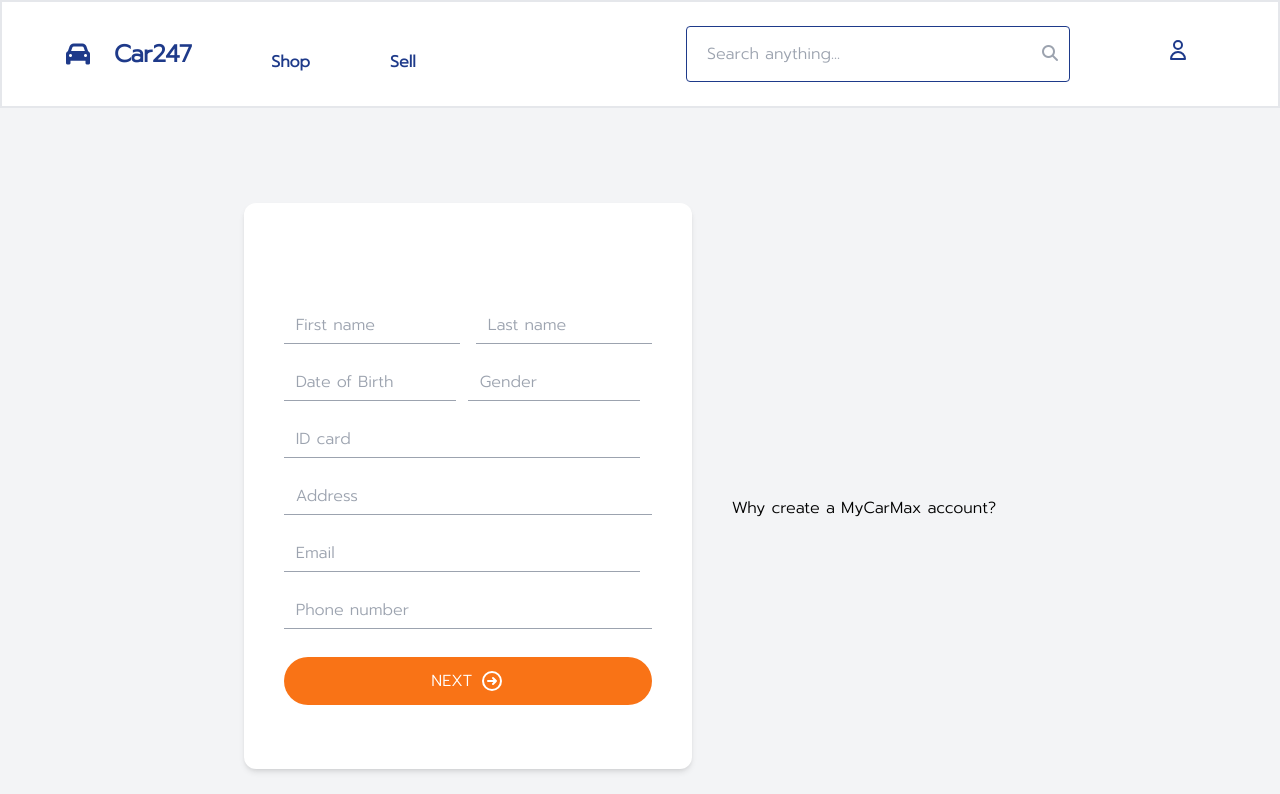
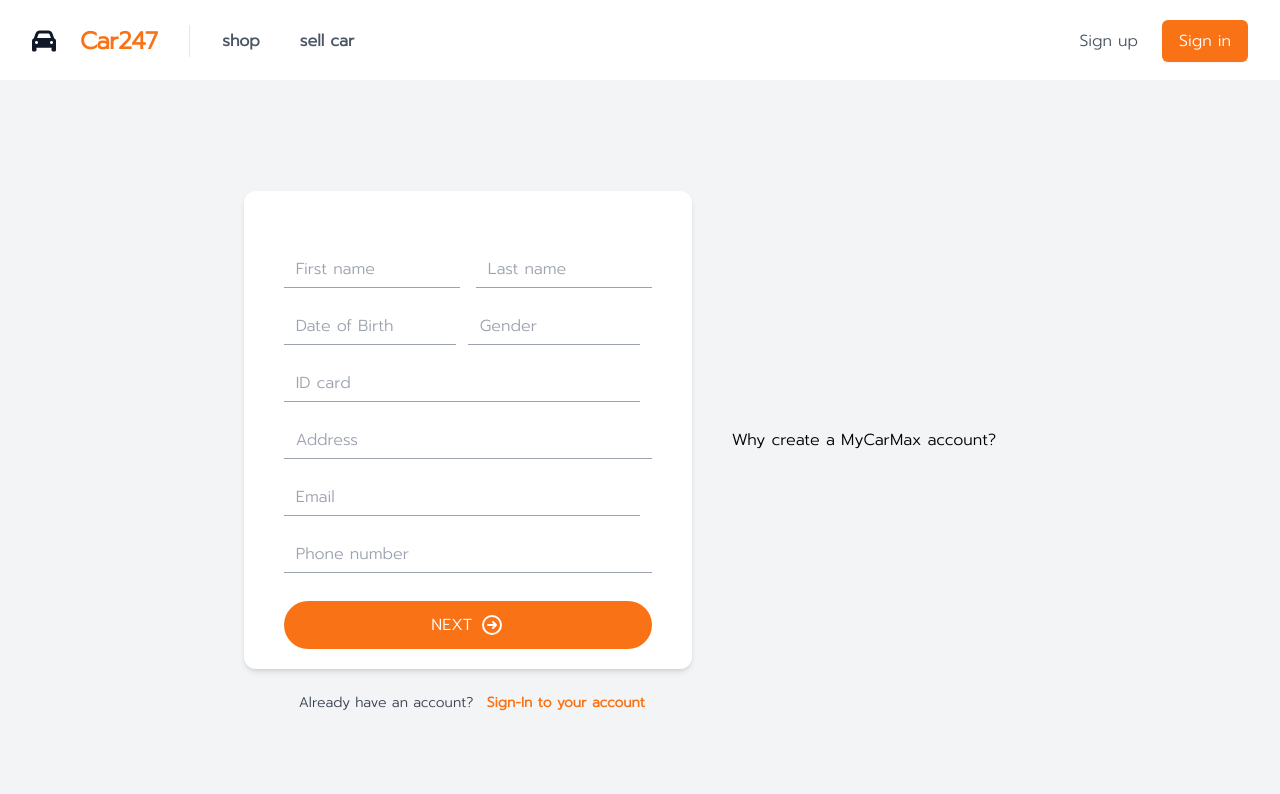
Before and after one commit to JeanTiwat-dev/Webpro_project_used-car, a Vue app in the folder project/frontend/: page /#/register in a window 1280 px wide. Shown: the top 794 px of the page. Built offline with nearby package versions, Linux system fonts and the light colour scheme.

Commit message:
modify all code

```diff
--- /dev/null
+++ b/package.json
@@ -0,0 +1,5 @@
+{
+  "devDependencies": {
+    "tailwindcss": "^3.0.24"
+  }
+}
--- a/project/frontend/src/views/Login/login.vue
+++ b/project/frontend/src/views/Login/login.vue
@@ -1,7 +1,7 @@
 <template>
   <div id="app">
     <!-- component -->
-    <div class="min-h-screen flex items-center justify-center bg-gray-100">
+    <div class="min-h-screen flex items-center justify-center bg-gray-100 pt-20">
       <!-- pic logo -->
       <div class="px-10">
         <img
--- a/project/frontend/src/views/Login/register.vue
+++ b/project/frontend/src/views/Login/register.vue
@@ -1,7 +1,7 @@
 <template>
   <div id="app">
     <!-- component -->
-    <div class="min-h-screen flex items-center justify-center bg-gray-100">
+    <div class="min-h-screen flex items-center justify-center bg-gray-100 pt-20">
       <!-- card -->
       <div>
         <div
@@ -13,9 +13,10 @@
           sm:px-6
           md:px-8
           lg:px-10
-          py-16
+          py-5
           rounded-xl
           max-w-md
+          mt-6
         "
         >
           <!-- form -->
--- a/project/frontend/src/views/Shop/shop.vue
+++ b/project/frontend/src/views/Shop/shop.vue
@@ -10,10 +10,6 @@
          <h2 class="text-lg mt-2 mb-2">Brand:</h2>
           <h2 class="text-lg mt-2 mb-2">Price:</h2>
         <p class="font-light font-mono text-sm text-gray-700 hover:text-gray-900 transition-all duration-200">BLABLA</p>
-        <div class="px-6 pt-4 pb-2">
-            <span class="inline-block bg-white border rounded-full px-3 py-1 text-sm font-semibold text-gray-700 mr-2 mb-2">#photography</span>
-            <span class="inline-block bg-white border rounded-full px-3 py-1 text-sm font-semibold text-gray-700 mr-2 mb-2">#travel</span>
-          </div>
         </div>
       </div>
 
--- a/project/frontend/src/views/components/footer.vue
+++ b/project/frontend/src/views/components/footer.vue
@@ -1,8 +1,5 @@
 <template>
-    <div class="max-w-screen-xl px-4 py-3 mx-auto overflow-hidden">
-        <div class="flex justify-center mt-8">
-
-        </div>
+    <div class="flex justify-center mt-8 max-w-screen-xl px-4 py-3 mx-auto overflow-hidden">
         <p class="text-base text-center text-gray-400">
             © 2022 Car247, Inc. All rights reserved.
         </p>
--- a/project/frontend/src/views/components/navbar.vue
+++ b/project/frontend/src/views/components/navbar.vue
@@ -1,64 +1,85 @@
 <template>
   <div class="w-full" id="app">
-        <nav
+    <section class="w-full px-8 text-gray-700 bg-white fixed top-0 h-20 z-40">
+      <div
+        class="
+          container
+          flex flex-col flex-wrap
+          items-center
+          justify-between
+          py-5
+          mx-auto
+          md:flex-row
+          max-w-7xl
+        "
+      >
+        <div class="relative flex flex-col md:flex-row">
+          <router-link
+            to="/"
             class="
               flex
               items-center
-            justify-between
-            border border-2
-            bg-white
-            p-2
-            px-10
+              mb-5
+              font-medium
+              text-gray-900
+              lg:w-auto lg:items-center lg:justify-center
+              md:mb-0
             "
           >
-        <router-link to="/">
-        <div class="flex items-center text-blue-900 m-6 mr-6">
-
-            <i class="fas fa-car mr-6 text-2xl"></i>
-            <span class="font-bold text-2xl text-blue-900 tracking-tight"
+            <span
+              class="
+                mx-auto
+                text-xl
+                font-blue-900
+                leading-none
+                text-gray-900
+                select-none
+              "
+              ><i class="fas fa-car mr-6 font-blue-900 text-2xl"></i
+            ></span>
+            <span class="font-bold text-2xl text-orange-500 tracking-tight"
               >Car247</span
             >
-        </div></router-link>
-        <div class="w-full block flex-grow flex items-center w-auto">
-            <div class="text-l flex-grow">
+          </router-link>
+          <nav
+            class="
+              flex flex-wrap
+              items-center
+              mb-5
+              text-base
+              md:mb-0 md:pl-8 md:ml-8 md:border-l md:border-gray-200
+            "
+          >
             <router-link
               to="/shop"
               class="
-                block
-                mt-4
-                inline-block
-                mt-0
-                font-semibold
-                text-blue-900
-                hover:text-blue-700
-                p-6
-                ml-8
-                focus:text-orange-500
+                mr-10
+                font-medium
+                leading-6
+                text-gray-600
+                hover:text-gray-900
+                focus:text-blue-900
               "
-                >Shop</router-link
+              ><b>shop</b></router-link
             >
             <router-link
               to="/sell"
               class="
-                block
-                mt-4
-                inline-block
-                mt-0
-                font-semibold
-                text-blue-900
-                hover:text-blue-700
-                p-6
-                ml-8
-                focus:text-orange-500
+                mr-10
+                font-medium
+                leading-6
+                text-gray-600
+                hover:text-gray-900
+                focus:text-blue-900
               "
-                >Sell</router-link
+              ><b>sell car</b></router-link
             >
+          </nav>
         </div>
-
-            <div class="relative m-2 mx-5 mr-20 items-center">
+        <!-- <div class="relative items-center">
                 <input
                 type="text"
-                class="h-14 w-96 pr-8 pl-5 rounded border border-blue-900"
+                class="h-14 w-96 pr-8 pl-5 rounded border border-gray-200 focus:outline-none focus:border-orange-200 focus:ring-1 focus:ring-orange-200"
                 placeholder="Search anything..."
                 />
                 <div class="absolute top-4 right-3">
@@ -66,79 +87,54 @@
                     class="fa fa-search text-gray-400 z-20 hover:text-gray-500"
                 ></i>
                 </div>
-            </div>
+            </div> -->
 
-            <div
-            class="dropdown inline-block relative"
-            @mouseover="menu = true"
-            @mouseleave="menu = false"
-            >
-            <div class="rounded-full">
-                <button
-                type="button"
+        <div class="inline-flex items-center ml-5 space-x-6 lg:justify-end">
+          <router-link
+            to="/register"
             class="
-                    text-blue-900
+              text-base
               font-medium
-                    rounded
-                    text-sm
-                    px-4
-                    py-4
-                    text-center
-                    mr-2
-                    mb-2
-                    mr-8
-                    hover:bg-indigo-200 hover:opacity-75 hover:rounded-full
+              leading-6
+              text-gray-600
+              whitespace-no-wrap
+              transition
+              duration-150
+              ease-in-out
+              hover:text-gray-900
             "
           >
-                <svg
-                    class="w-6 h-6"
-                    fill="none"
-                    stroke="currentColor"
-                    viewBox="0 0 24 24"
-                    xmlns="http://www.w3.org/2000/svg"
+            Sign up
+          </router-link>
+          <router-link
+            to="/login"
+            class="
+              inline-flex
+              items-center
+              justify-center
+              px-4
+              py-2
+              text-base
+              font-medium
+              leading-6
+              text-white
+              whitespace-no-wrap
+              bg-orange-500
+              border border-transparent
+              rounded-md
+              shadow-sm
+              hover:bg-orange-200
+              focus:outline-none
+              focus:ring-2
+              focus:ring-offset-2
+              focus:ring-indigo-600
+            "
           >
-                    <path
-                    stroke-linecap="round"
-                    stroke-linejoin="round"
-                    stroke-width="2"
-                    d="M16 7a4 4 0 11-8 0 4 4 0 018 0zM12 14a7 7 0 00-7 7h14a7 7 0 00-7-7z"
-                    ></path>
-                </svg>
-                </button>
-            </div>
-            <ul
-                class="
-                dropdown-menu
-                absolute
-                text-gray-700
-                right-10
-                border
-                rounded
-                drop-shadow-xl
-                z-40
-                "
-                style="width: 200px"
-                v-show="menu"
-            >
-                <li class="">
-                <router-link to="/login"
-                    class="
-                    rounded-t
-                    bg-white
-                    hover:bg-gray-200
-                    py-2
-                    px-4
-                    block
-                    whitespace-no-wrap
-                    "
-                    >Login
+            Sign in
           </router-link>
-                </li>
-
-            </ul>
         </div>
       </div>
-        </nav>
+    </section>
   </div>
 </template>
     <script>
--- a/project/frontend/src/views/seller/addproduct.vue
+++ b/project/frontend/src/views/seller/addproduct.vue
@@ -1,7 +1,7 @@
 <template>
   <div id="app">
     <!-- component -->
-    <div class="min-h-screen flex items-center justify-center bg-gray-100">
+    <div class="min-h-screen flex items-center justify-center bg-gray-100 pt-20 pb-20">
       <!-- card -->
       <div>
         <div
@@ -12,9 +12,10 @@
             sm:px-6
             md:px-8
             lg:px-10
-            py-10
+            py-5
             rounded-xl
             max-w-2xl
+            mt-10
           "
         >
           <div
@@ -23,7 +24,7 @@
             Addproduct
           </div>
           <!-- form -->
-          <div class="mt-10">
+          <div class="mt-14">
             <form>
               <!-- page1 -->
               <div v-show="page">
```
Also changed, not shown: project/frontend/src/views/Home/home.vue (+221 -125 lines), project/frontend/src/views/Shop/detail.vue (+6 -18 lines), project/frontend/src/views/layouts/info.vue (+10 -10 lines), project/frontend/tailwind.config.js (added, +10 -0 lines), 2 other files (tests, documents, lock files or other folders). Lines whose indentation alone changed are shown as unchanged.
